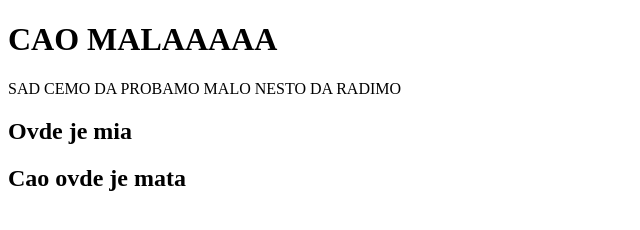
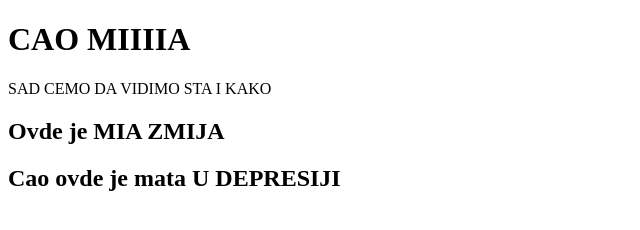
Before and after one commit to princeps1/PROBA, a plain HTML site: page index.html in a window 1280 px wide. Shown: the whole page, without its empty margins (0-640 px from the left). Drawn offline with Linux system fonts and the light colour scheme.

Commit message:
mia proba nes

```diff
--- a/index.html
+++ b/index.html
@@ -6,9 +6,9 @@
     <title>Document</title>
   </head>
   <body>
-    <h1>CAO MALAAAAA</h1>
-    <p>SAD CEMO DA PROBAMO MALO NESTO DA RADIMO</p>
-    <h2>Ovde je mia</h2>
-    <h2>Cao ovde je mata</h2>
+    <h1>CAO MIIIIA</h1>
+    <p>SAD CEMO DA VIDIMO STA I KAKO</p>
+    <h2>Ovde je MIA ZMIJA</h2>
+    <h2>Cao ovde je mata U DEPRESIJI</h2>
   </body>
 </html>
```
